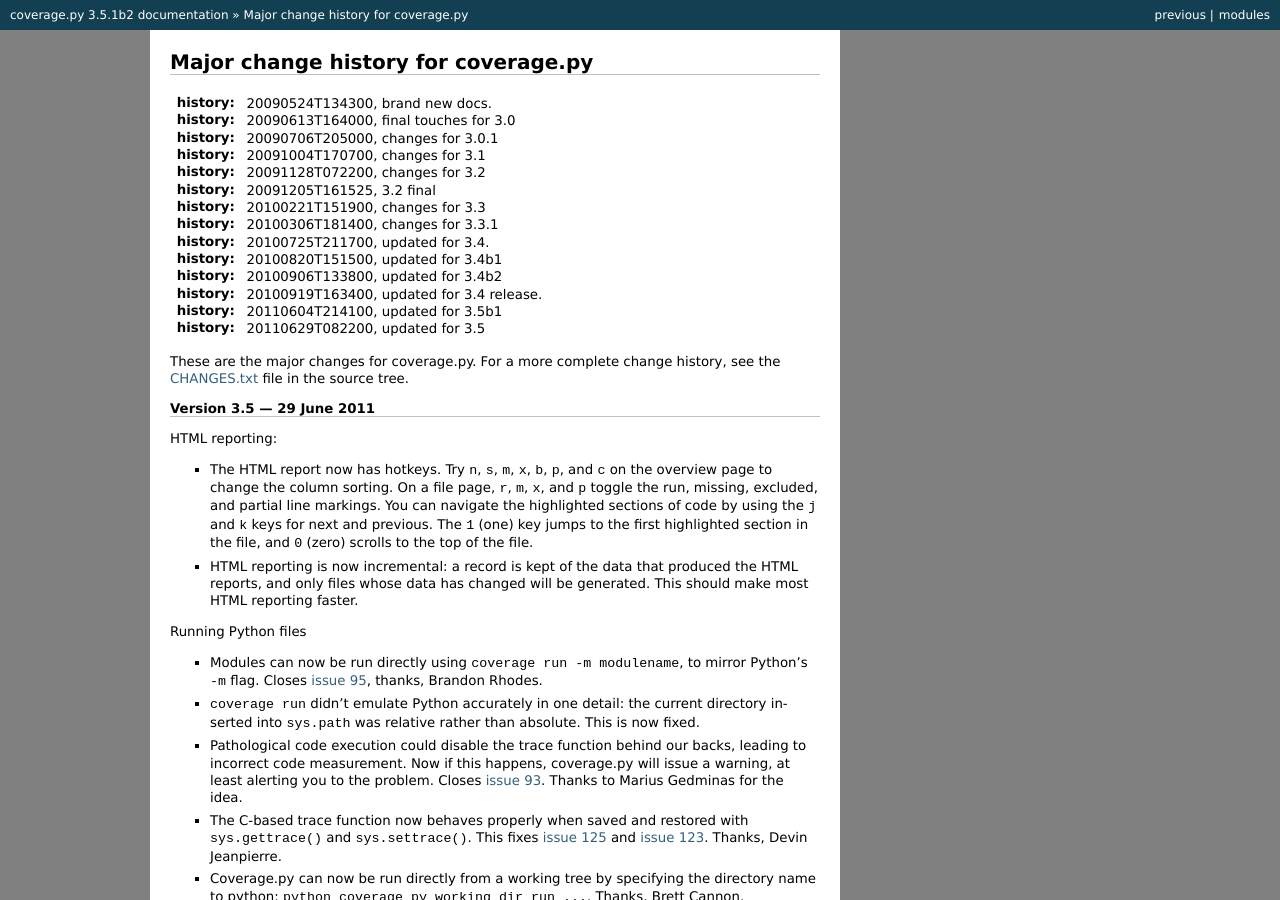
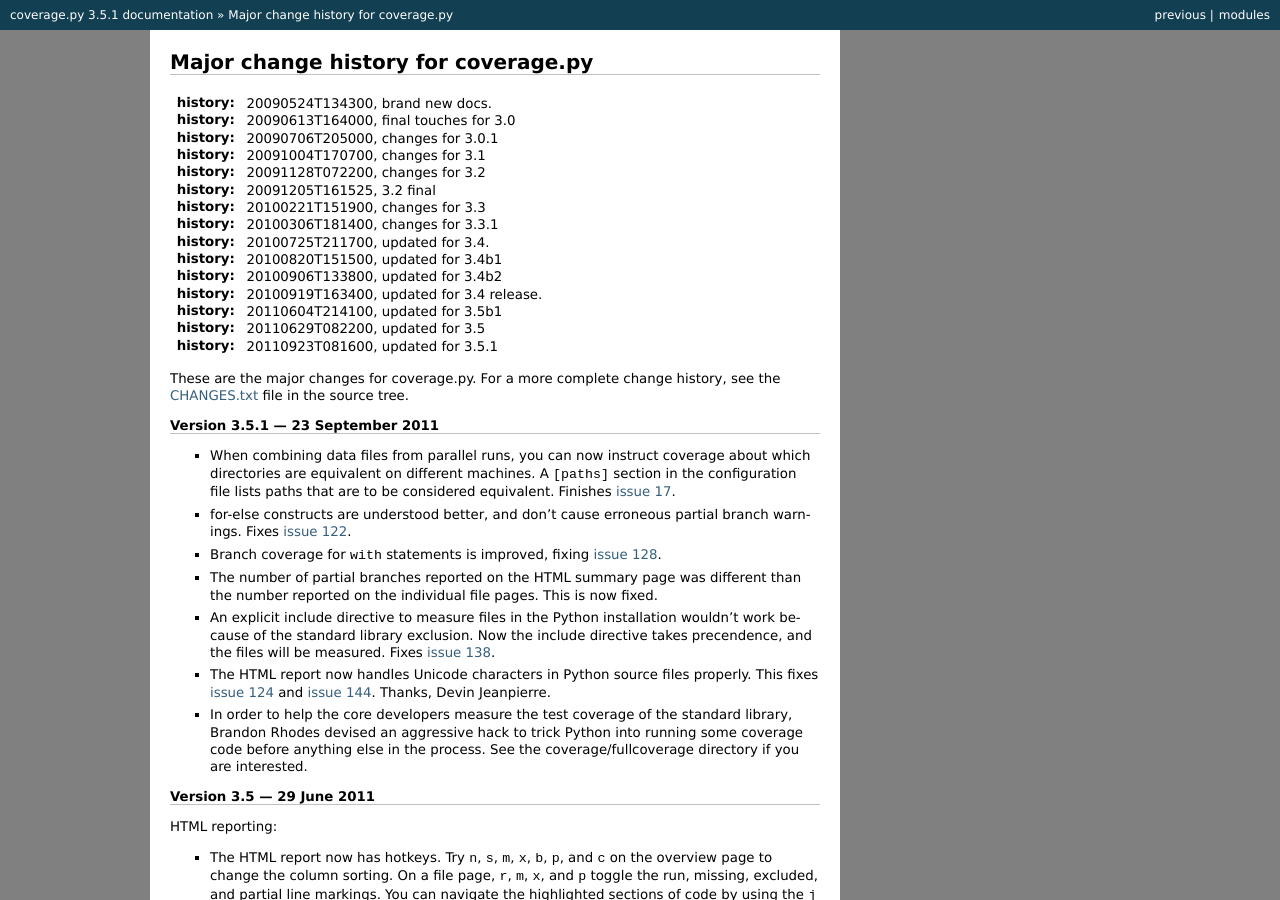
Before and after one commit to nedbat/coveragepy, a Sphinx documentation site: the page built from doc/changes.rst, in a window 1280 px wide and 900 px high. Built offline with Sphinx 7.4.7, drawn with Linux system fonts in a browser that asks for light colours; some of the changed text lies outside the part shown.

Commit message:
Update to 3.5.1

```diff
--- a/CHANGES.txt
+++ b/CHANGES.txt
@@ -2,6 +2,9 @@
 Change history for Coverage.py
 ------------------------------
 
+
+Version 3.5.1 --- 23 September 2011
+-----------------------------------
 
 - The ``[paths]`` feature unfortunately didn't work in real world situations
   where you wanted to, you know, report on the combined data.  Now all paths
--- a/doc/changes.rst
+++ b/doc/changes.rst
@@ -18,12 +18,52 @@
 :history: 20100919T163400, updated for 3.4 release.
 :history: 20110604T214100, updated for 3.5b1
 :history: 20110629T082200, updated for 3.5
+:history: 20110923T081600, updated for 3.5.1
 
 
 These are the major changes for coverage.py.  For a more complete change
 history, see the `CHANGES.txt`_ file in the source tree.
 
 .. _CHANGES.txt: http://bitbucket.org/ned/coveragepy/src/tip/CHANGES.txt
+
+
+Version 3.5.1 --- 23 September 2011
+-----------------------------------
+
+- When combining data files from parallel runs, you can now instruct coverage
+  about which directories are equivalent on different machines.  A ``[paths]``
+  section in the configuration file lists paths that are to be considered
+  equivalent.  Finishes `issue 17`_.
+
+- for-else constructs are understood better, and don't cause erroneous partial
+  branch warnings.  Fixes `issue 122`_.
+
+- Branch coverage for ``with`` statements is improved, fixing `issue 128`_.
+
+- The number of partial branches reported on the HTML summary page was
+  different than the number reported on the individual file pages.  This is
+  now fixed.
+
+- An explicit include directive to measure files in the Python installation
+  wouldn't work because of the standard library exclusion.  Now the include
+  directive takes precendence, and the files will be measured.  Fixes
+  `issue 138`_.
+
+- The HTML report now handles Unicode characters in Python source files
+  properly.  This fixes `issue 124`_ and `issue 144`_. Thanks, Devin
+  Jeanpierre.
+
+- In order to help the core developers measure the test coverage of the
+  standard library, Brandon Rhodes devised an aggressive hack to trick Python
+  into running some coverage code before anything else in the process.
+  See the coverage/fullcoverage directory if you are interested.
+
+.. _issue 17: http://bitbucket.org/ned/coveragepy/issue/17/support-combining-coverage-data-from
+.. _issue 122: http://bitbucket.org/ned/coveragepy/issue/122/for-else-always-reports-missing-branch
+.. _issue 124: http://bitbucket.org/ned/coveragepy/issue/124/no-arbitrary-unicode-in-html-reports-in
+.. _issue 128: http://bitbucket.org/ned/coveragepy/issue/128/branch-coverage-of-with-statement-in-27
+.. _issue 138: http://bitbucket.org/ned/coveragepy/issue/138/include-should-take-precedence-over-is
+.. _issue 144: http://bitbucket.org/ned/coveragepy/issue/144/failure-generating-html-output-for
 
 
 Version 3.5 --- 29 June 2011
--- a/doc/conf.py
+++ b/doc/conf.py
@@ -49,7 +49,7 @@
 # The short X.Y version.
 version = '3.5.1'
 # The full version, including alpha/beta/rc tags.
-release = '3.5.1b2'
+release = '3.5.1'
 
 # The language for content autogenerated by Sphinx. Refer to documentation
 # for a list of supported languages.
--- a/doc/index.rst
+++ b/doc/index.rst
@@ -20,6 +20,7 @@
 :history: 20110604T114800, update for 3.5b1
 :history: 20110629T082300, update for 3.5
 :history: 20110827T221800, update for 3.5.1b1
+:history: 20110923T081800, update for 3.5.1
 
 
 Coverage.py is a tool for measuring code coverage of Python programs. It
@@ -32,7 +33,7 @@
 
 .. ifconfig:: not prerelease
 
-    The latest version is coverage.py 3.5, released 29 June 2011.
+    The latest version is coverage.py 3.5.1, released 23 September 2011.
     It is supported on Python versions 2.3 through 3.2.
 
 .. ifconfig:: prerelease
--- a/doc/install.rst
+++ b/doc/install.rst
@@ -9,6 +9,7 @@
 :history: 20100906T134800, updated for 3.4b2.
 :history: 20110604T213400, updated for 3.5b1.
 :history: 20110629T082400, updated for 3.5.
+:history: 20110923T081900, updated for 3.5.1.
 
 
 .. highlight:: console
@@ -61,4 +62,4 @@
 coverage installed properly::
 
     $ coverage --version
-    Coverage.py, version 3.5.  http://nedbatchelder.com/code/coverage
+    Coverage.py, version 3.5.1.  http://nedbatchelder.com/code/coverage
```
